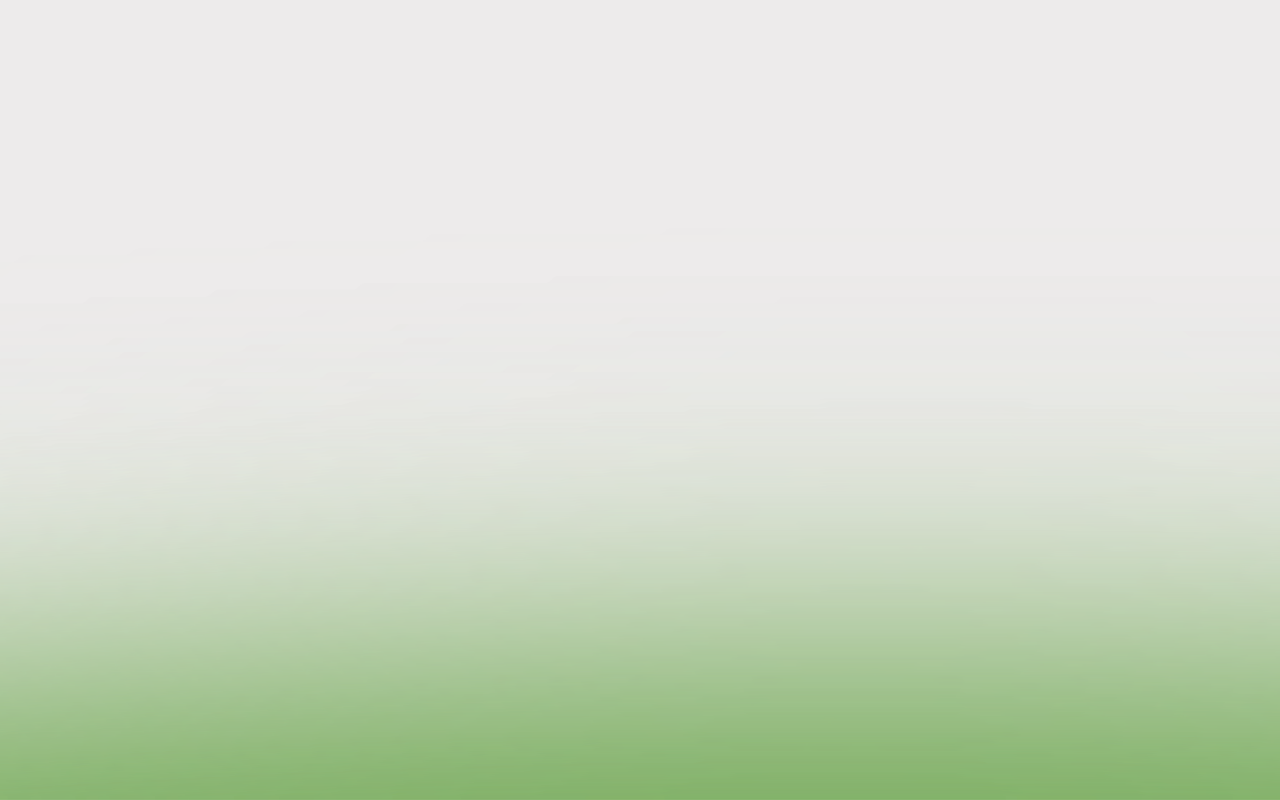
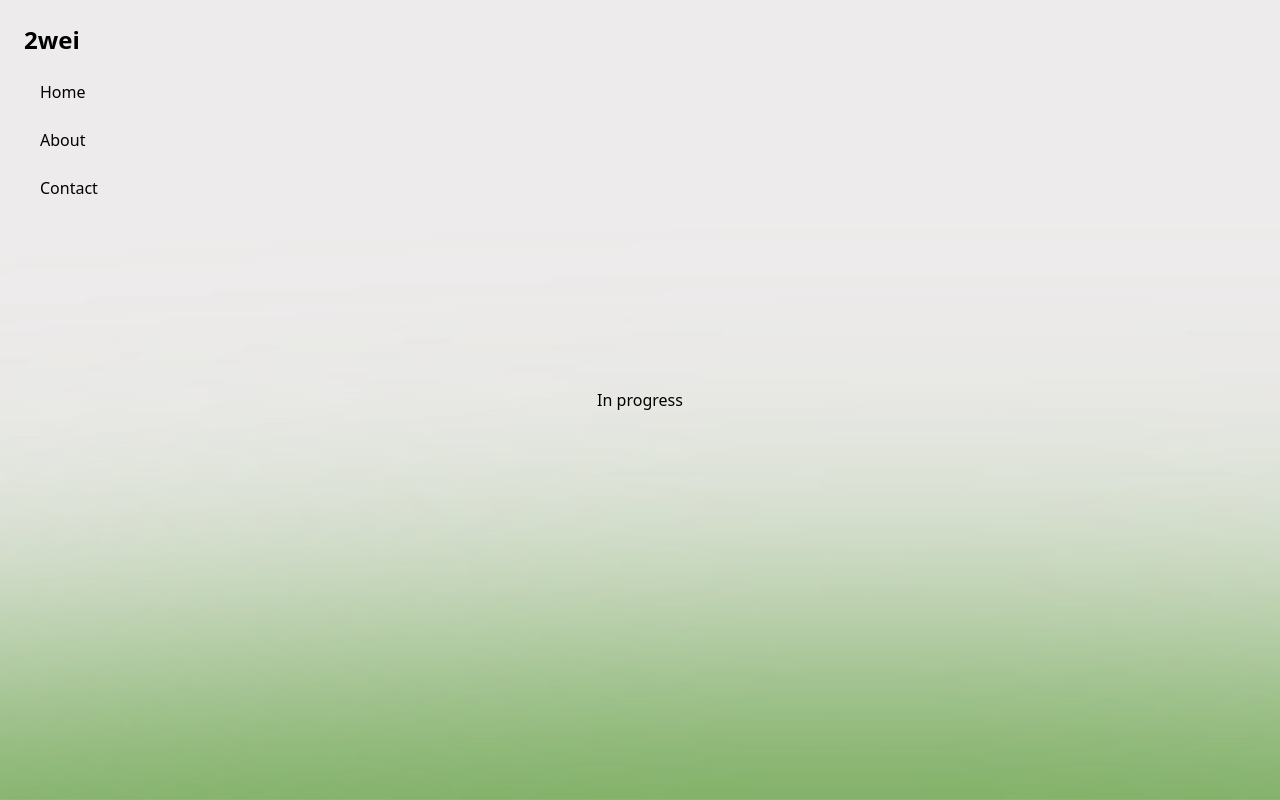
Before and after one commit to XinyiiiWang/cassidy, a Next.js app: page / in a window 1280 px wide. Built offline with nearby package versions, Linux system fonts and the light colour scheme.

Commit message:
add sidebar

```diff
--- a/app/layout.tsx
+++ b/app/layout.tsx
@@ -1,5 +1,7 @@
 import type { Metadata } from "next";
+import Image from 'next/image';
 import "./globals.css";
+import Layout from "@/components/Layout";
 
 export const metadata: Metadata = {
   title: "Create Next App",
@@ -13,7 +15,7 @@ export default function RootLayout({
 }>) {
   return (
     <html lang="en">
-      <body>{children}</body>
+      <Layout>{children}</Layout>
     </html>
   );
 }
--- a/app/page.tsx
+++ b/app/page.tsx
@@ -2,14 +2,8 @@ import Image from "next/image";
 
 export default function Home() {
   return (
-    <main className="background-image">
-        <Image
-          src="/cassidy/background.png"
-          alt="Background Image"
-          width={1180}
-          height={370}
-          priority
-        />
+    <main>
+      <div>In progress</div>
     </main>
   );
 }
--- /dev/null
+++ b/components/Layout.tsx
@@ -0,0 +1,29 @@
+import type { Metadata } from "next";
+import Image from 'next/image';
+import Sidebar from "@/components/Sidebar";
+
+export default function RootLayout({
+  children,
+}: Readonly<{
+  children: React.ReactNode;
+}>) {
+    return (
+        <div className="relative h-screen w-full overflow-hidden">
+          <div className="absolute top-0 left-0 z-[-1] h-full w-full">
+            <Image
+              src="/cassidy/background.png"
+              alt="Background Image"
+              fill
+              style={{
+                objectFit: 'cover',
+              }}
+              priority
+            />
+          </div>
+          <Sidebar />
+          <div className="relative z-10 flex h-screen items-center justify-center">
+            {children}
+          </div>
+        </div>
+      );
+}
--- /dev/null
+++ b/components/Sidebar.tsx
@@ -0,0 +1,24 @@
+export default function Sidebar(){
+    return (
+        <div className="fixed top-0 left-0 h-screen w-64 text-black p-6">
+          <h2 className="text-2xl font-bold mb-4">2wei</h2>
+          <ul>
+            <li className="mb-2 hover:bg-gray-200 rounded-md transition-colors duration-300">
+              <a href="#" className="block px-4 py-2 hover:text-gray-800">
+                Home
+              </a>
+            </li>
+            <li className="mb-2 hover:bg-gray-200 rounded-md transition-colors duration-300">
+              <a href="#" className="block px-4 py-2 hover:text-gray-800">
+                About
+              </a>
+            </li>
+            <li className="mb-2 hover:bg-gray-200 rounded-md transition-colors duration-300">
+              <a href="#" className="block px-4 py-2 hover:text-gray-800">
+                Contact
+              </a>
+            </li>
+          </ul>
+        </div>
+      );
+}
```
